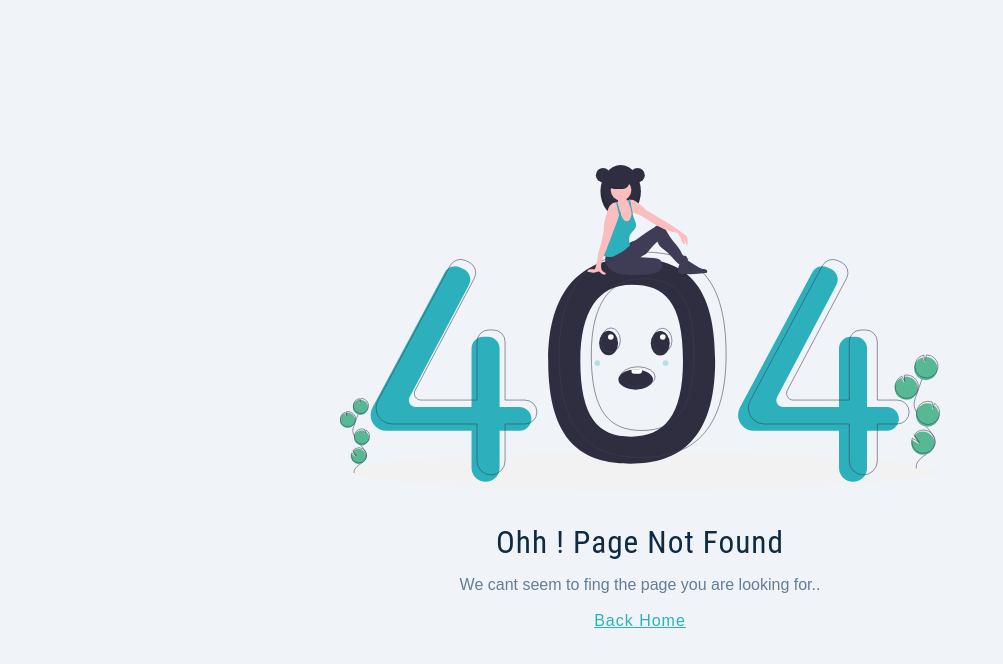
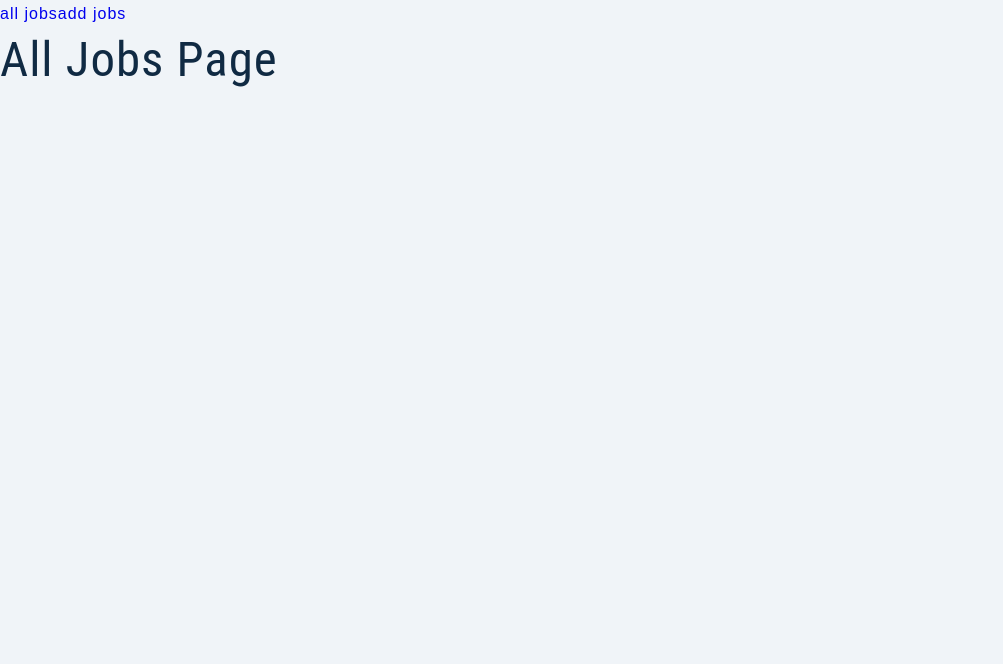
Before and after one commit to kunalevicshukla11/JOBMINDER, a React (Create React App) app in the folder client/: page /all-jobs in a window 1280 px wide. Before the commit this address had no page. Shown: the top 664 px of the page, without its empty margins (0-1003 px from the left). Built offline with nearby package versions, Linux system fonts and the light colour scheme; the HTML template or start-up script is replaced by a standard one.

Commit message:
basic dashboard pages design done

```diff
--- a/client/src/App.js
+++ b/client/src/App.js
@@ -1,7 +1,7 @@
 
 import { BrowserRouter,Route,Routes} from "react-router-dom";
-import { Dashboard,Register,Landing,Error} from "./pages";
-
+import { Register,Landing,Error} from "./pages";
+import {AddJob,SharedLayout,AllJobs,Profile,Stats} from './pages/dashboard'
 
 function App() {
   return (
@@ -11,7 +11,17 @@
 
       <Routes>
 
-      <Route path="/" element={<Dashboard/>}/>
+      <Route path="/" element={<SharedLayout/>}>
+
+      <Route index element={<Stats/>}/>
+      <Route path="all-jobs" element={<AllJobs/>}/>
+      <Route path="add-job" element={<AddJob/>}/>
+      <Route path="profile" element={<Profile/>}/>
+
+
+
+      </Route>
+
       <Route path="/register" element={<Register/>}/>
       <Route path="/landing" element={<Landing/>}/>
       <Route path="*" element={<Error/>}/>
--- a/client/src/pages/Dashboard.js
+++ /dev/null
@@ -1,7 +0,0 @@
-import {useEffect} from 'react'
-
-const Dashboard = () => {
-  return <h1>Dashboard</h1>
-
-}
-export default Dashboard
--- /dev/null
+++ b/client/src/pages/dashboard/AddJob.js
@@ -0,0 +1,10 @@
+
+const AddJob = () => {
+  return (
+    <h1>
+      Add job page
+    </h1>
+  )
+}
+
+export default AddJob
--- /dev/null
+++ b/client/src/pages/dashboard/AllJobs.js
@@ -0,0 +1,10 @@
+
+const AllJobs = () => {
+  return (
+    <h1>
+      All jobs page
+    </h1>
+  )
+}
+
+export default AllJobs
--- /dev/null
+++ b/client/src/pages/dashboard/Profile.js
@@ -0,0 +1,10 @@
+
+const Profile = () => {
+  return (
+    <h1>
+      profile page
+    </h1>
+  )
+}
+
+export default Profile
--- /dev/null
+++ b/client/src/pages/dashboard/SharedLayout.js
@@ -0,0 +1,18 @@
+import { Outlet,Link } from "react-router-dom"
+import Wrapper from '../../assets/wrappers/SharedLayout'
+
+
+
+const SharedLayout = () => {
+  return (
+    <Wrapper>
+        <nav>
+            <Link to='all-jobs'>all jobs</Link>
+            <Link to='add-job'>add jobs</Link>
+        </nav>
+        <Outlet/>
+    </Wrapper>
+  )
+}
+
+export default SharedLayout
--- /dev/null
+++ b/client/src/pages/dashboard/Stats.js
@@ -0,0 +1,10 @@
+
+const Stats = () => {
+  return (
+    <h1>
+      stats page
+    </h1>
+  )
+}
+
+export default Stats
--- /dev/null
+++ b/client/src/pages/dashboard/index.js
@@ -0,0 +1,7 @@
+import AddJob from "./AddJob";
+import AllJobs from "./AllJobs";
+import Profile from "./Profile";
+import SharedLayout from "./SharedLayout";
+import Stats from "./Stats";
+
+export {AddJob,SharedLayout,AllJobs,Profile,Stats}
--- a/client/src/pages/index.js
+++ b/client/src/pages/index.js
@@ -1,4 +1,4 @@
-import Dashboard from "./Dashboard";
+
 
 import Error from "./Error";
 
@@ -6,4 +6,4 @@
 
 import Landing from "./Landing"
 
-export{Dashboard,Landing,Error,Register}
+export{Landing,Error,Register}
```
